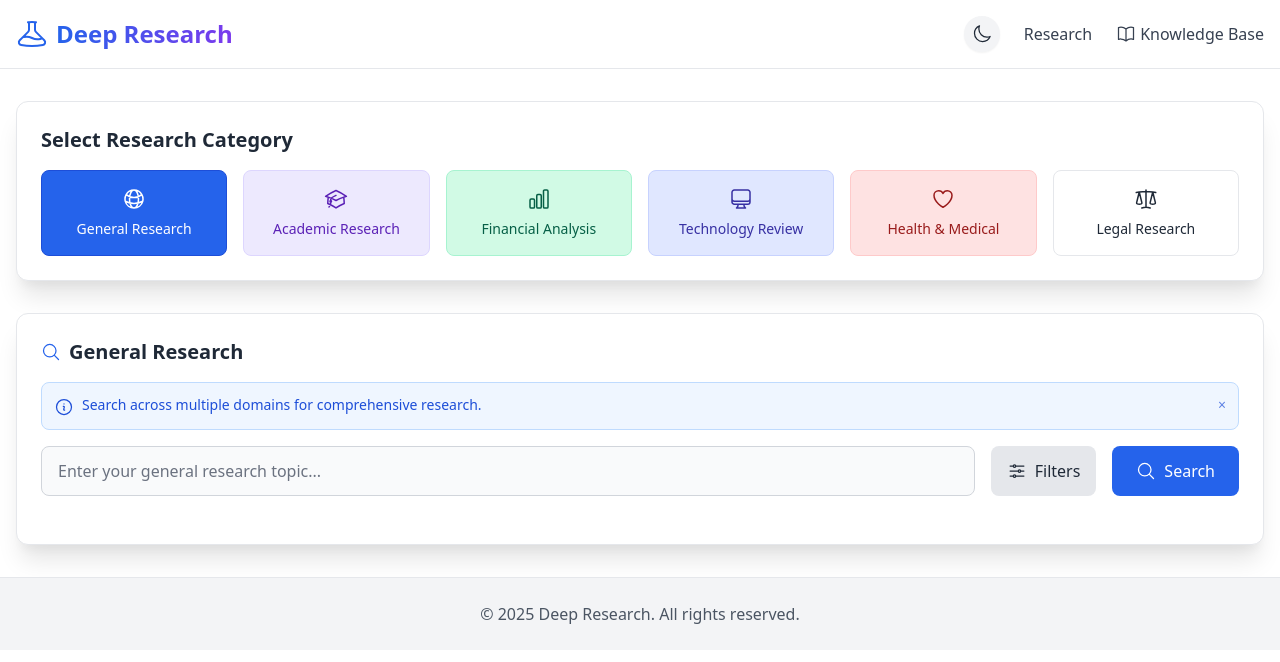
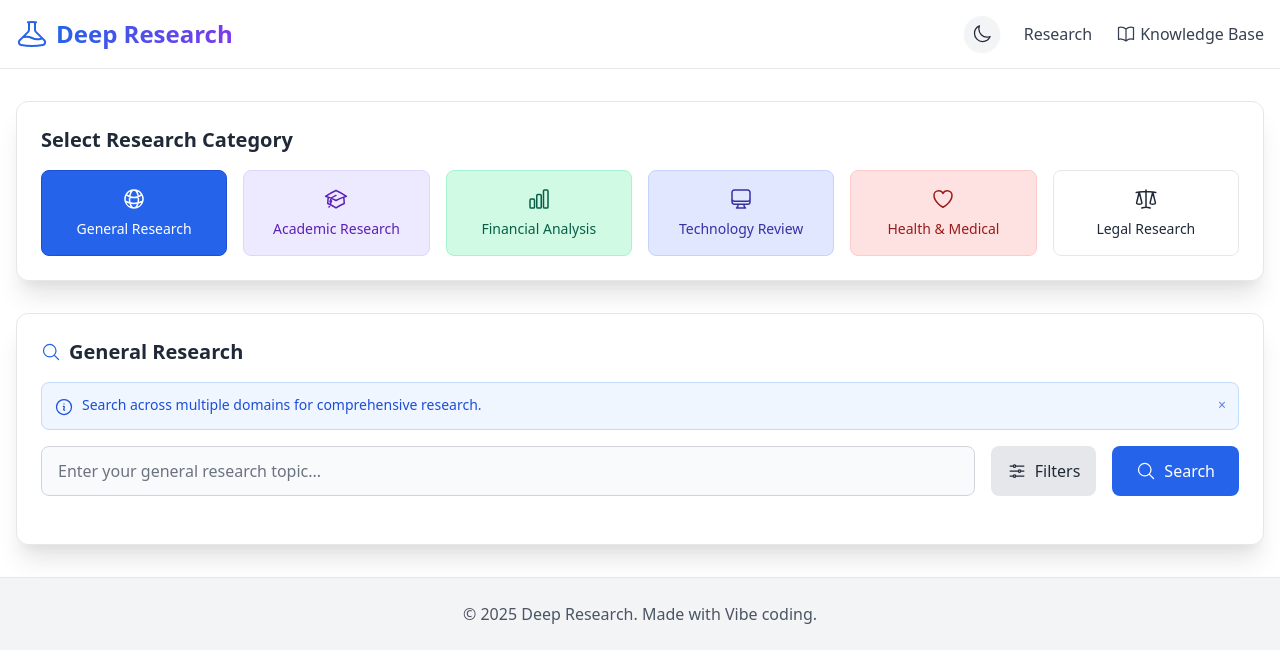
Before and after one commit to AdityaKothari27/Querra, a Next.js app: page / in a window 1280 px wide. Shown: the top 662 px of the page. Built offline with nearby package versions, Linux system fonts and the light colour scheme.

Commit message:
updaTED FOOTER

```diff
--- a/src/components/Layout.tsx
+++ b/src/components/Layout.tsx
@@ -98,7 +98,7 @@ const Layout: FC<LayoutProps> = ({ children }) => {
       </main>
       <footer className="bg-gray-100 dark:bg-gray-900 border-t border-gray-200 dark:border-gray-800 py-6 transition-colors duration-300">
         <div className="container mx-auto px-4 text-center text-gray-600 dark:text-gray-400">
-          <p>© {new Date().getFullYear()} Deep Research. All rights reserved.</p>
+          <p>© {new Date().getFullYear()} Deep Research. Made with Vibe coding.</p>
         </div>
       </footer>
     </div>
```
